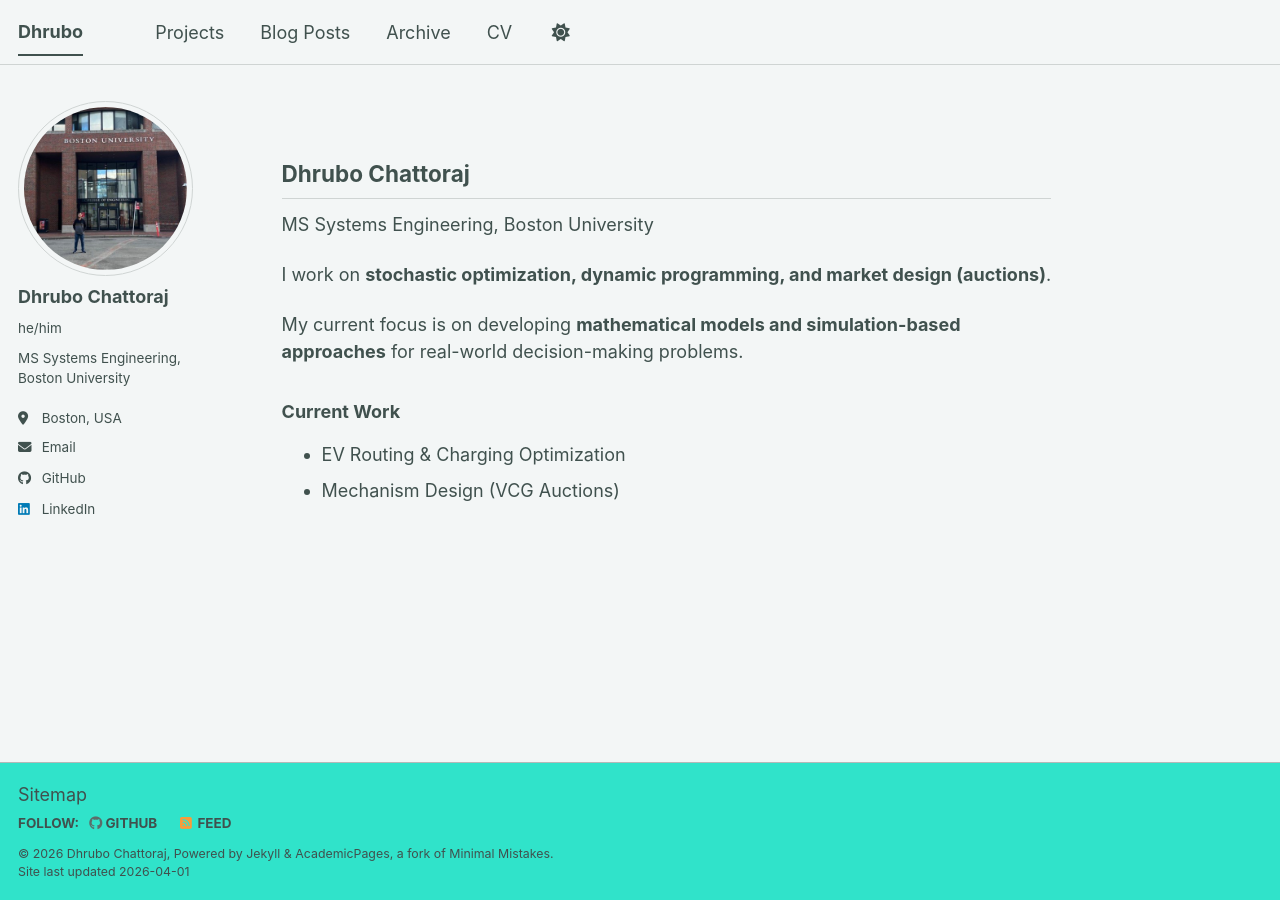
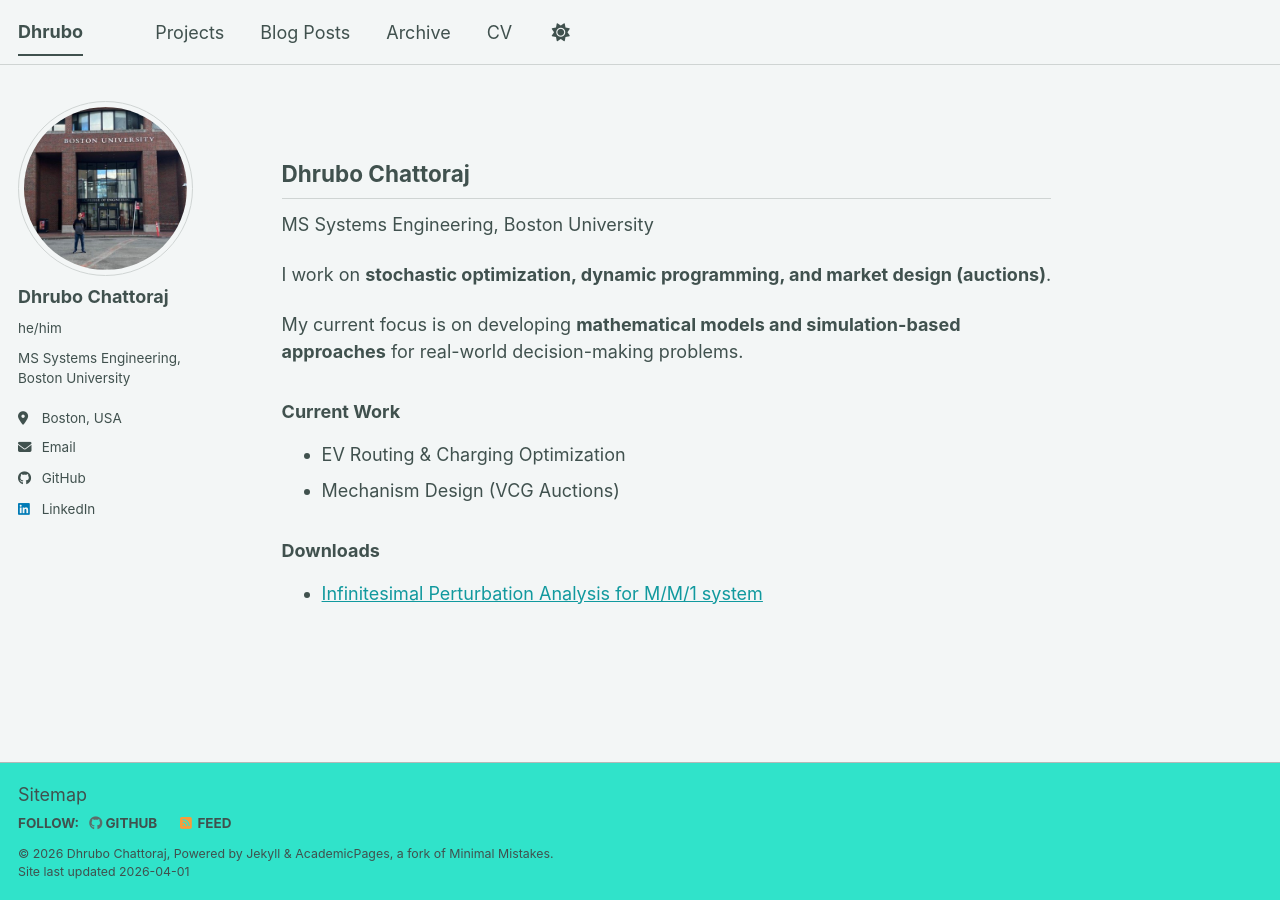
Before and after one commit to dhrubo404/dhrubo404.github.io, a Jekyll site: the page built from _pages/about.md, in a window 1280 px wide. Built offline with Jekyll 4.4.1, drawn with Linux system fonts in a browser that asks for light colours; a script bundle is joined from its source files by our own code; library files that are not in the unit come from our copies.

Commit message:
Update about.md to include downloads section
Added a downloads section with a link to the IPA GUI.

```diff
--- a/_pages/about.md
+++ b/_pages/about.md
@@ -15,3 +15,6 @@ My current focus is on developing **mathematical models and simulation-based app
 ### Current Work
 - EV Routing & Charging Optimization
 - Mechanism Design (VCG Auctions)
+
+### Downloads
+- [Infinitesimal Perturbation Analysis for M/M/1 system](https://github.com/dhrubo404/IPA/releases/download/v1.0/IPA_gui.exe)
```
